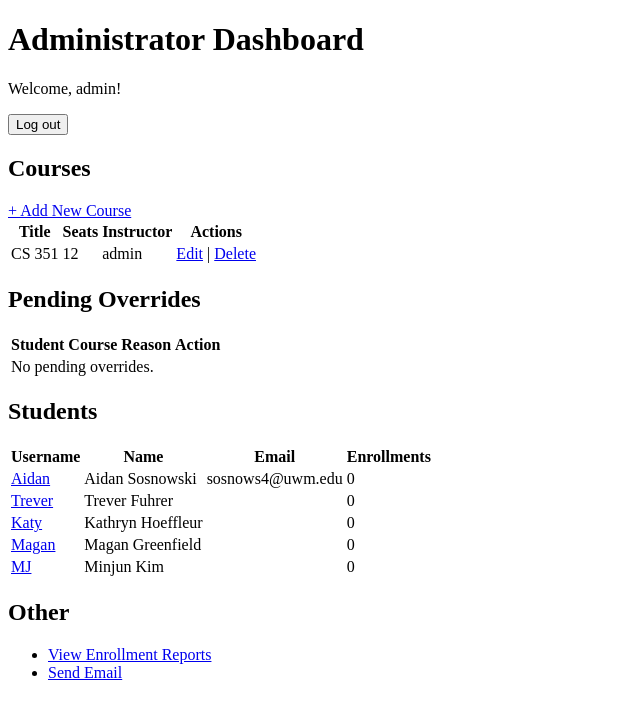
After one commit to TreverFuhrer/CourseFlow-Django, a Django app: page /admin-home/ in a window 1280 px wide. The commit adds this page. Shown: the top 719 px of the page, without its empty margins (0-640 px from the left). Run offline with Django 5.2, Linux system fonts and the light colour scheme; a user stored in the database is signed in; data comes from the database, SQL or seed files in the repository; both versions use the stored data as it was after the commit; tables that the repository leaves empty hold one stand-in row (values such as "Sample post").

Commit message:
New admin page and hopepage

```diff
--- a/project/administration/models.py
+++ b/project/administration/models.py
@@ -32,6 +32,35 @@ class Enrollment(models.Model):
     def __str__(self):
         return f"{self.student} - {self.course}"
 
+#Same as Enrollment
+#TODO implemnt this
+class OverrideRequest(models.Model):
+    STATUS = (
+        ('pending', 'Pending'),
+        ('approved', 'Approved'),
+        ('rejected', 'Rejected'),
+    )
+    student = models.ForeignKey(
+        settings.AUTH_USER_MODEL,
+        on_delete=models.CASCADE,
+        related_name='override_requests'
+    )
+    course = models.ForeignKey(
+        Course,
+        on_delete=models.CASCADE,
+        related_name='override_requests'
+    )
+    reason = models.TextField()
+    status = models.CharField(
+        max_length=10,
+        choices=STATUS,
+        default='pending'
+    )
+    request_date = models.DateTimeField(auto_now_add=True)
+
+    def __str__(self):
+        return f"{self.student} -> {self.course} ({self.status})"
+
 class adminEmail(models.Model):
     email = models.EmailField()
     subject = models.CharField(max_length=200)
--- a/project/administration/views.py
+++ b/project/administration/views.py
@@ -1,28 +1,99 @@
 from django.shortcuts import render, redirect
 from django.db.models import Count
-from .models import Course, Enrollment, adminEmail
+from .models import Course, Enrollment, adminEmail, OverrideRequest
+from django.contrib.auth.decorators import login_required
 from django.core.mail import send_mail
 from django.conf import settings
-from django.contrib.admin.views.decorators import staff_member_required
+from django.contrib.auth import get_user_model
 from .adminEmails import EmailMessage
+from django.contrib.auth.forms import AuthenticationForm
+
+User = get_user_model()
 
 # Create your views here.
 def home(request):
-    return render(request, 'home.html')
+    if request.user.is_authenticated:
+        # Admin Signin
+        if request.user.is_staff:
+            return redirect('admin-home')
+        # Advisor signin
+        if request.user.groups.filter(name='Advisor').exists():
+            return redirect('advisor_list')
+        # Student Signin
+        return redirect('student-dashboard')
 
+    form = AuthenticationForm(request)
+    return render(request, 'home.html', {'form': form})
+
+@login_required
+def student_dashboard(request):
+    #TODO implemnt this
+    return render(request, 'student_home.html')
+
+@login_required
+def admin_home(request):
+    if not request.user.is_staff:
+        return redirect('home')
+
+    courses   = Course.objects.all()
+    overrides = OverrideRequest.objects.filter(status='pending')
+    students  = User.objects.filter(is_staff=False)
+
+    return render(request, 'admin_home.html', {
+        'courses':   courses,
+        'overrides': overrides,
+        'students':  students,
+    })
+
+#TODO implement this
+@login_required
+def course_create(request):
+    if not request.user.is_staff:
+        return redirect('home')
+
+#TODO implement this
+@login_required
+def course_update(request, pk):
+    if not request.user.is_staff:
+        return redirect('home')
+
+#TODO implement this
+@login_required
+def course_delete(request, pk):
+    if not request.user.is_staff:
+        return redirect('home')
+
+#TODO implement this
+@login_required
+def override_action(request, pk):
+    if not request.user.is_staff:
+        return redirect('home')
+
+#TODO  implemnt this
+@login_required
+def student_detail(request, pk):
+    if not request.user.is_staff:
+        return redirect('home')
+
+@login_required
 def report(request):
+    if not request.user.is_staff:
+        return redirect('home')
+
     courseCount = Course.objects.count()
     enrollment = Enrollment.objects.count()
     status = Enrollment.objects.values('status').annotate(count=Count('id'))
-
-    context = {
+    return render(request, 'report.html', {
         'courseCount': courseCount,
         'enrollment': enrollment,
         'status': status,
-    }
-    return render(request, 'report.html', context)
+    })
 
+@login_required
 def email(request):
+    if not request.user.is_staff:
+        return redirect('home')
+
     if request.method == 'POST':
         form = EmailMessage(request.POST)
         if form.is_valid():
@@ -38,6 +109,5 @@ def email(request):
             return redirect('admin-email')
     else:
         form = EmailMessage()
-
     sent = adminEmail.objects.all().order_by('-date')
     return render(request, 'admin/email.html', {'form': form, 'sent': sent})
--- a/project/config/settings.py
+++ b/project/config/settings.py
@@ -24,6 +24,10 @@ SECRET_KEY = 'django-insecure-_sgtb_vb+&tasz7&j2h@@=kyz2#e_5b8vady#3y-k2t&$k__l_
 
 # SECURITY WARNING: don't run with debug turned on in production!
 DEBUG = True
+
+LOGIN_URL = 'login'
+LOGIN_REDIRECT_URL = 'home'
+LOGOUT_REDIRECT_URL = 'home'
 
 ALLOWED_HOSTS = []
 
--- a/project/config/urls.py
+++ b/project/config/urls.py
@@ -15,11 +15,13 @@ Including another URLconf
     2. Add a URL to urlpatterns:  path('blog/', include('blog.urls'))
 """
 from django.contrib import admin
-from django.contrib.admin.views.decorators import staff_member_required
 from django.urls import path
-from administration.views import home, report, email
+from administration.views import home, report, email, admin_home
 from advisor.views import send_message, view_conversation, advisor_list
+from django.contrib.auth import views as auth_views
 from django.contrib.auth.decorators import login_required
+from administration.views import course_create, course_update, course_delete,override_action, student_detail
+from administration.views import student_dashboard
 # If this doesn't work right click project folder
 # Mark directory as source
 # File, invalidate caches, restart pycharm
@@ -28,9 +30,39 @@ app_name = 'chat'
 
 urlpatterns = [
     path('', home, name='home'),
+
+    # login/logout just redirects to home
+    path('login/', auth_views.LoginView.as_view(template_name='home.html'), name='login'),
+    path('logout/', auth_views.LogoutView.as_view(next_page='home'), name='logout'),
+
+    # admin dashboard
+    path('admin-home/', login_required(admin_home), name='admin-home'),
+
+    # student dashboard
+    #TODO implement this
+    path('student-home/', login_required(student_dashboard), name='student-dashboard'),
+    # Course Stuff for admin
+    #TODO implement this
+    path('admin-home/courses/add/',     course_create, name='admin-course-add'),
+    path('admin-home/courses/<int:pk>/edit/',   course_update, name='admin-course-edit'),
+    path('admin-home/courses/<int:pk>/delete/', course_delete, name='admin-course-delete'),
+
+    # override approvals for admin
+    #TODO implement this
+    path('admin-home/overrides/<int:pk>/action/', override_action, name='admin-override-action'),
+
+    # student management for admin
+    #TODO implement this
+    path('admin-home/students/<int:pk>/', student_detail, name='admin-student-detail'),
+
+    # admin report and email
     path('report/', report, name='report'),
-    path('admin/email/', staff_member_required(email), name='admin-email'),
+    path('admin/email/', email, name='admin-email'),
+
+    # backend admin
     path('admin/', admin.site.urls),
+
+    # advisor/chat
     path('advisor/', advisor_list, name='advisor_list'),
     path('conversation/<int:recipient_id>/', view_conversation, name='view_conversation'),
     path('send/<int:recipient_id>/', send_message, name='send_message'),
--- a/project/templates/admin/email.html
+++ b/project/templates/admin/email.html
@@ -24,6 +24,6 @@
             <li>No messages</li>
         {% endfor %}
     </ul>
-    <p><a href="/admin/">Back to Admin Home</a></p>
+    <p><a href="/admin-home/">Back to Admin Home</a></p>
 </body>
 </html>
--- /dev/null
+++ b/project/templates/admin_home.html
@@ -0,0 +1,72 @@
+<!DOCTYPE html>
+<html lang="en">
+<head>
+  <meta charset="UTF-8">
+  <title>Admin Dashboard</title>
+</head>
+<body>
+  <h1>Administrator Dashboard</h1>
+  <p>
+    Welcome, {{ request.user.username }}!
+    <form action="{% url 'logout' %}" method="post">
+      {% csrf_token %}
+      <button type="submit">Log out</button>
+    </form>
+  </p>
+
+  <h2>Courses</h2>
+  <a href="{% url 'admin-course-add' %}">+ Add New Course</a>
+  <table>
+    <tr><th>Title</th><th>Seats</th><th>Instructor</th><th>Actions</th></tr>
+    {% for c in courses %}
+      <tr>
+        <td>{{ c.title }}</td>
+        <td>{{ c.seat_limit }}</td>
+        <td>{{ c.instructor }}</td>
+        <td>
+          <a href="{% url 'admin-course-edit' c.pk %}">Edit</a> |
+          <a href="{% url 'admin-course-delete' c.pk %}">Delete</a>
+        </td>
+      </tr>
+    {% empty %}
+      <tr><td colspan="4">No courses defined.</td></tr>
+    {% endfor %}
+  </table>
+
+  <h2>Pending Overrides</h2>
+  <table>
+    <tr><th>Student</th><th>Course</th><th>Reason</th><th>Action</th></tr>
+    {% for o in overrides %}
+      <tr>
+        <td>{{ o.student }}</td>
+        <td>{{ o.course }}</td>
+        <td>{{ o.reason }}</td>
+        <td><a href="{% url 'admin-override-action' o.pk %}">Review</a></td>
+      </tr>
+    {% empty %}
+      <tr><td colspan="4">No pending overrides.</td></tr>
+    {% endfor %}
+  </table>
+
+  <h2>Students</h2>
+  <table>
+    <tr><th>Username</th><th>Name</th><th>Email</th><th>Enrollments</th></tr>
+    {% for s in students %}
+      <tr>
+        <td><a href="{% url 'admin-student-detail' s.pk %}">{{ s.username }}</a></td>
+        <td>{{ s.get_full_name }}</td>
+        <td>{{ s.email }}</td>
+        <td>{{ s.enrollments.count }}</td>
+      </tr>
+    {% empty %}
+      <tr><td colspan="4">No students found.</td></tr>
+    {% endfor %}
+  </table>
+
+  <h2>Other</h2>
+  <ul>
+    <li><a href="{% url 'report' %}">View Enrollment Reports</a></li>
+    <li><a href="{% url 'admin-email' %}">Send Email</a></li>
+  </ul>
+</body>
+</html>
--- a/project/templates/report.html
+++ b/project/templates/report.html
@@ -17,6 +17,6 @@
       {% endfor %}
     </ul>
 
-    <p><a href="/admin/">Back to Admin</a> </p>
+    <p><a href="/admin-home/">Back to Admin</a> </p>
 </body>
 </html>
```
Also changed, not shown: project/templates/home.html (+12 -16 lines), project/administration/migrations/0004_overriderequest.py (added), project/db.sqlite3.
